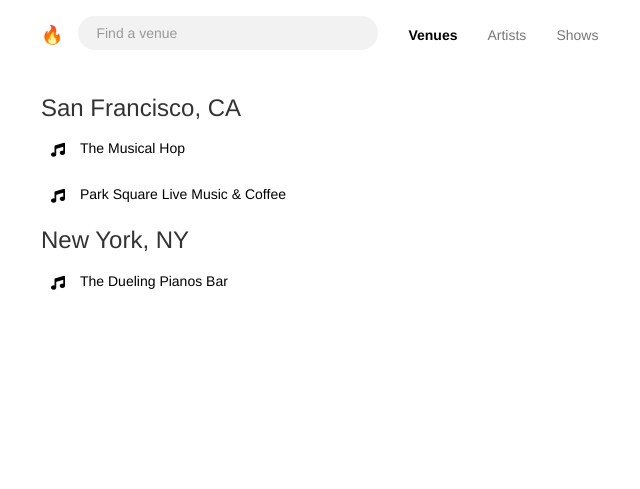
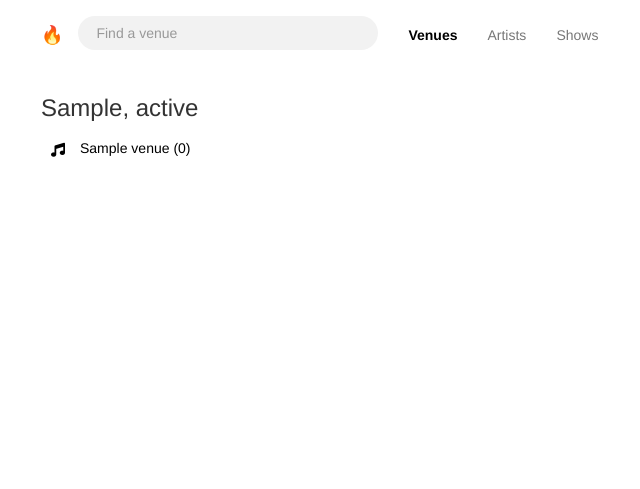
Before and after one commit to xbow/fyyur, a Flask app: page /venues in a window 1280 px wide. Shown: the top 489 px of the page, without its empty margins (29-669 px from the left). Run offline with Flask 2, Linux system fonts and the light colour scheme; tables that the repository leaves empty hold one stand-in row (values such as "Sample post"); some libraries are stand-ins or nearby versions.

Commit message:
List venues sorted, without grouping by city and state

```diff
--- a/app.py
+++ b/app.py
@@ -61,27 +61,43 @@ def index():
 def venues():
   # TODO: replace with real venues data.
   #       num_shows should be aggregated based on number of upcoming shows per venue.
-  data=[{
-    "city": "San Francisco",
-    "state": "CA",
-    "venues": [{
-      "id": 1,
-      "name": "The Musical Hop",
-      "num_upcoming_shows": 0,
-    }, {
-      "id": 3,
-      "name": "Park Square Live Music & Coffee",
-      "num_upcoming_shows": 1,
-    }]
-  }, {
-    "city": "New York",
-    "state": "NY",
-    "venues": [{
-      "id": 2,
-      "name": "The Dueling Pianos Bar",
-      "num_upcoming_shows": 0,
-    }]
-  }]
+
+  # sort venues by state, then city, so rows with identical city+state will be adjacent
+  venues = Venue.query.order_by(Venue.state.asc()).order_by(Venue.city.asc()).all()
+
+  data = []
+  for venue in venues:
+    data.append({
+      'city': venue.city,
+      'state': venue.state,
+      'venues': [{
+        'id': venue.id,
+        'name': venue.name,
+        'num_upcoming_shows': Show.query.filter_by(venue_id=venue.id).filter(Show.start_time>datetime.now()).count()
+      }]
+    })
+
+  # data=[{
+  #   "city": "San Francisco",
+  #   "state": "CA",
+  #   "venues": [{
+  #     "id": 1,
+  #     "name": "The Musical Hop",
+  #     "num_upcoming_shows": 0,
+  #   }, {
+  #     "id": 3,
+  #     "name": "Park Square Live Music & Coffee",
+  #     "num_upcoming_shows": 1,
+  #   }]
+  # }, {
+  #   "city": "New York",
+  #   "state": "NY",
+  #   "venues": [{
+  #     "id": 2,
+  #     "name": "The Dueling Pianos Bar",
+  #     "num_upcoming_shows": 0,
+  #   }]
+  # }]
   return render_template('pages/venues.html', areas=data);
 
 @app.route('/venues/search', methods=['POST'])
--- a/templates/pages/venues.html
+++ b/templates/pages/venues.html
@@ -9,7 +9,7 @@
 			<a href="/venues/{{ venue.id }}">
 				<i class="fas fa-music"></i>
 				<div class="item">
-					<h5>{{ venue.name }}</h5>
+					<h5>{{ venue.name }} ({{ venue.num_upcoming_shows }})</h5>
 				</div>
 			</a>
 		</li>
```
